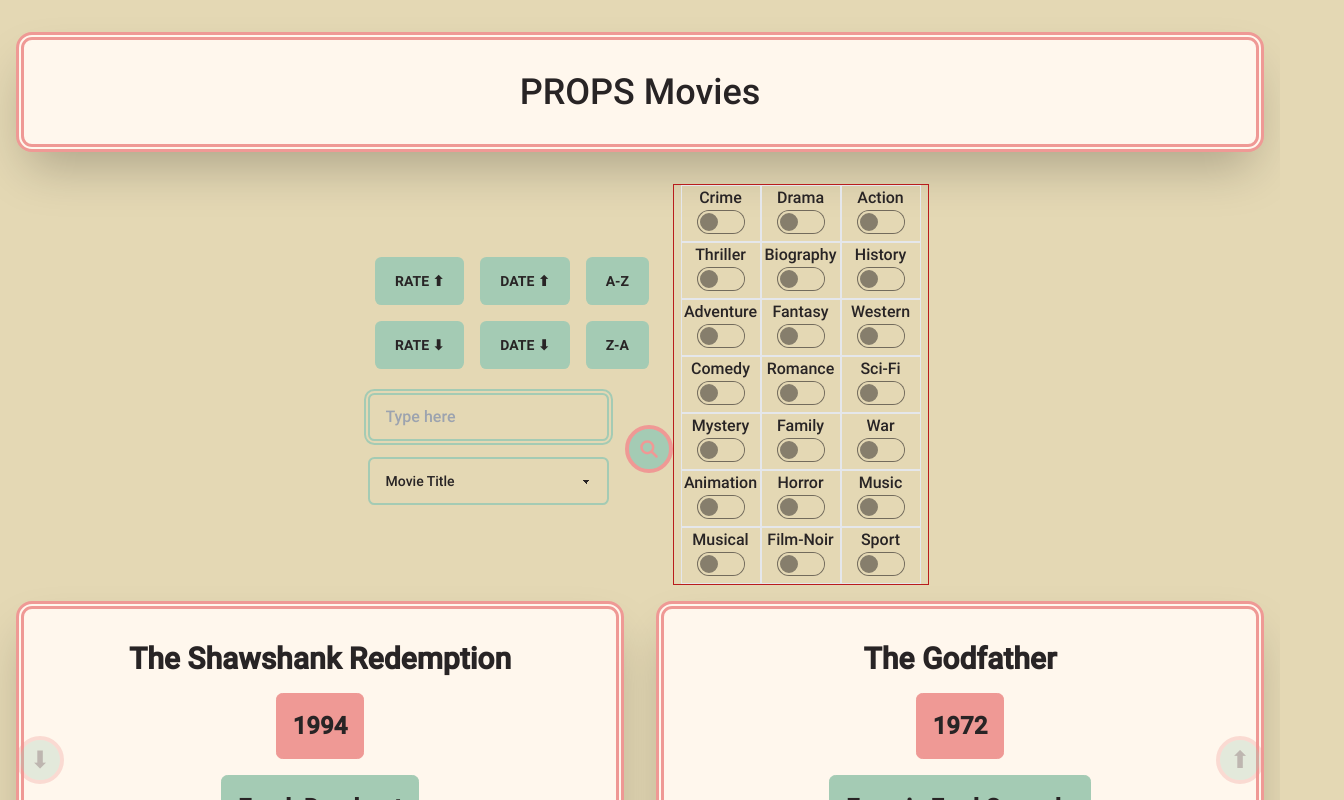
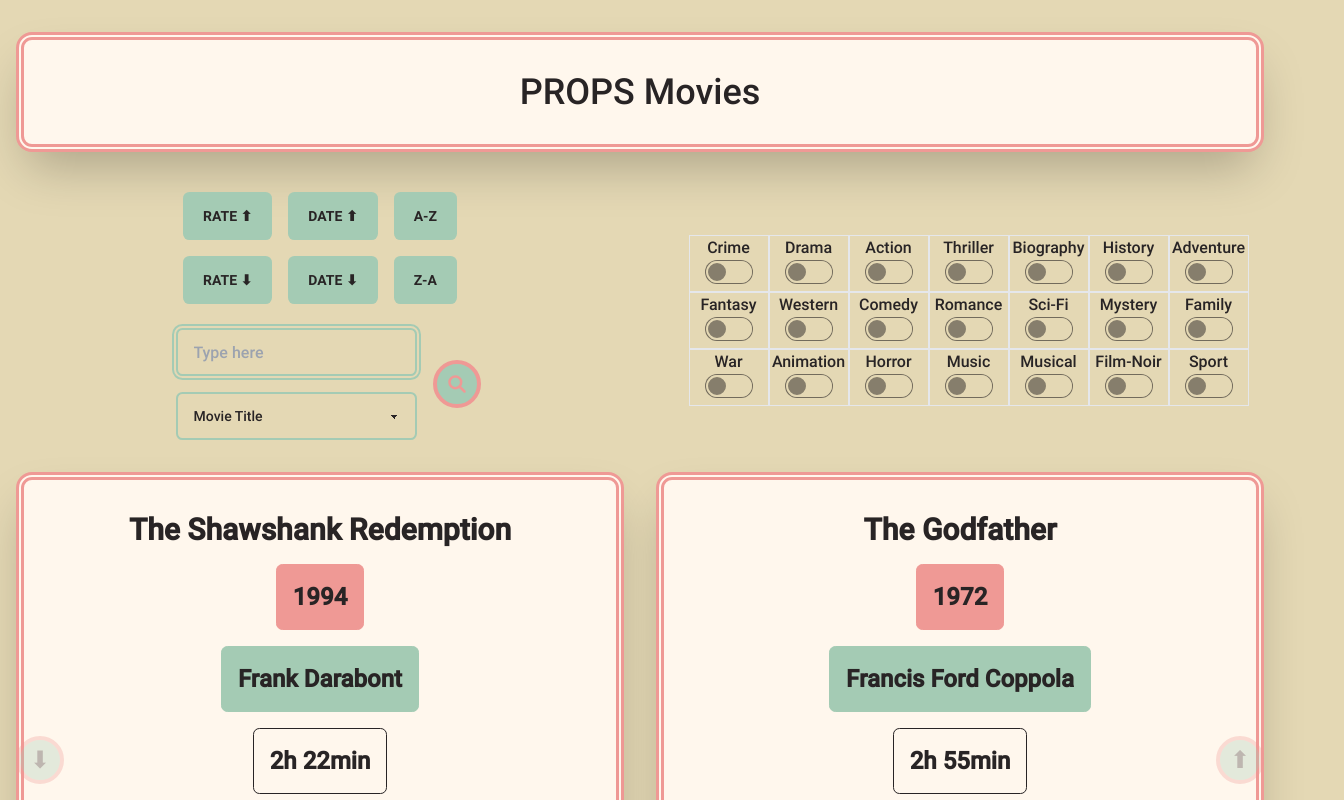
Before and after one commit to MariaRiosNavarro/sorted-movies-app, a React (Vite) app: page / in a window 1280 px wide. Shown: the top 800 px of the page, 1344 px wide, since content can reach past the window. Built offline with nearby package versions, Linux system fonts and the light colour scheme.

Commit message:
button finish

```diff
--- a/src/components/RadioBtnContainer.jsx
+++ b/src/components/RadioBtnContainer.jsx
@@ -11,7 +11,7 @@
   // !const allGenres = [...new Set(copyMovie.flatMap(elt => elt.genre))];
 
   return (
-    <section className="flex flex-wrap justify-center  items-center mx-auto my-0  md:w-1/5 md:m-0 md:justify-center md:h-[100%] md:border md:border-red-700">
+    <section className="flex flex-wrap justify-center  items-center mx-auto my-0  md:w-[35rem] md:m-0 md:justify-center md:h-[100%]md:border md:border-red-700">
       {allGenres.map((genre, index) => (
         <RadioBtn value={genre} key={index}></RadioBtn>
       ))}
--- a/src/pages/Home.jsx
+++ b/src/pages/Home.jsx
@@ -11,7 +11,7 @@
         <h1 className="text-center text-secundary text-4xl p-8 my-8 mx-4 shadow-2xl rounded-2xl bg-orange-50 border-double  border-8 border-primary">
           PROPS Movies
         </h1>
-        <div className="md:flex md:items-center md:justify-center  xm:flex-col-reverse">
+        <div className="md:flex md:items-center md:justify-center md:gap-[13rem] md:relative left-[4rem] xm:flex-col-reverse">
           <div className="flex-col justify-center">
             <ButtonsContainer />
             <Search />
```
